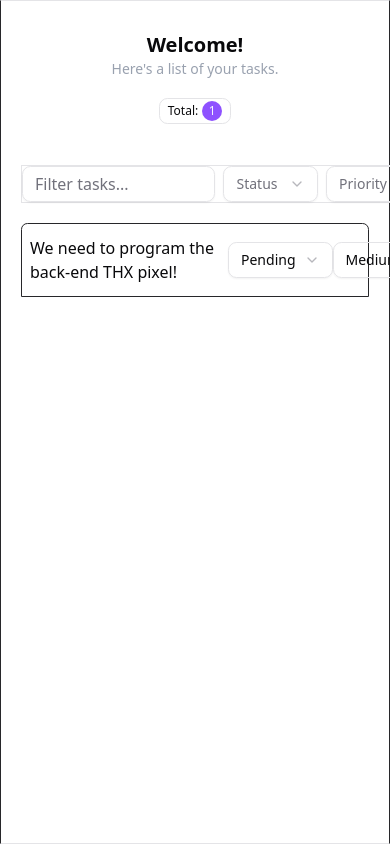
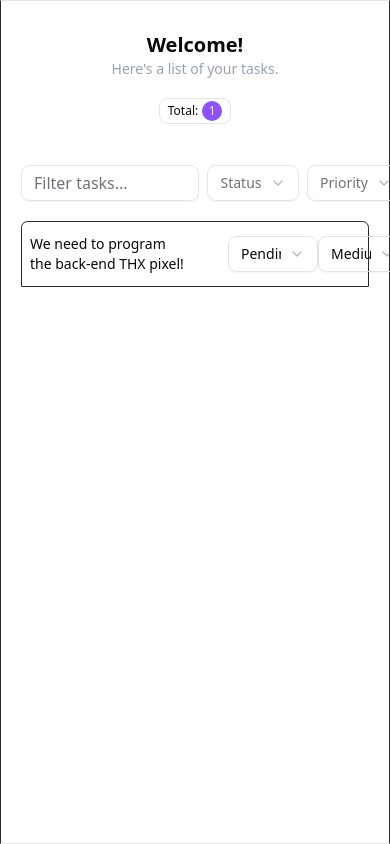
Before and after one commit to jonni595/todo-list, a React (Vite) app: page / in a window 390 px wide. Shown: the top 844 px of the page. Built offline with nearby package versions, Linux system fonts and the light colour scheme.

Commit message:
refactor media queries

```diff
--- a/src/components/AddTask.tsx
+++ b/src/components/AddTask.tsx
@@ -39,7 +39,7 @@ export default function AddTask({
   const { text, priority } = task;
 
   return (
-    <div className="flex flex-col gap-2">
+    <div className="flex flex-col justify-center gap-2">
       {isActive ? (
         <>
           <Dialog>
--- a/src/components/Task.tsx
+++ b/src/components/Task.tsx
@@ -38,7 +38,7 @@ export default function Task({ task, onChangeTask, onDeleteTask }: TaskProps) {
   } else {
     content = (
       <>
-        <p>{task.text}</p>
+        <p className="text-sm text-balance lg:text-base">{task.text}</p>
       </>
     );
   }
@@ -54,7 +54,7 @@ export default function Task({ task, onChangeTask, onDeleteTask }: TaskProps) {
             onChangeTask({ ...task, status: value as Status })
           }
         >
-          <SelectTrigger className="w-[120px]">
+          <SelectTrigger className="md:w-[120px] w-[90px]">
             <SelectValue placeholder="Status" />
           </SelectTrigger>
           <SelectContent>
@@ -70,7 +70,7 @@ export default function Task({ task, onChangeTask, onDeleteTask }: TaskProps) {
             onChangeTask({ ...task, priority: value as Priority })
           }
         >
-          <SelectTrigger className="w-[120px]">
+          <SelectTrigger className="md:w-[120px] w-[90px]">
             <SelectValue placeholder="Status" />
           </SelectTrigger>
           <SelectContent>
--- a/src/components/filter-tasks.tsx
+++ b/src/components/filter-tasks.tsx
@@ -11,7 +11,7 @@ export default function FilterTasks({
 }: FilterTaskProps) {
   return (
     <div className="flex justify-between mb-5">
-      <div className="flex space-x-2 w-md border">
+      <div className="flex space-x-2 w-sm sm:w-md">
         <Input
           placeholder="Filter tasks..."
           value={query}
```
